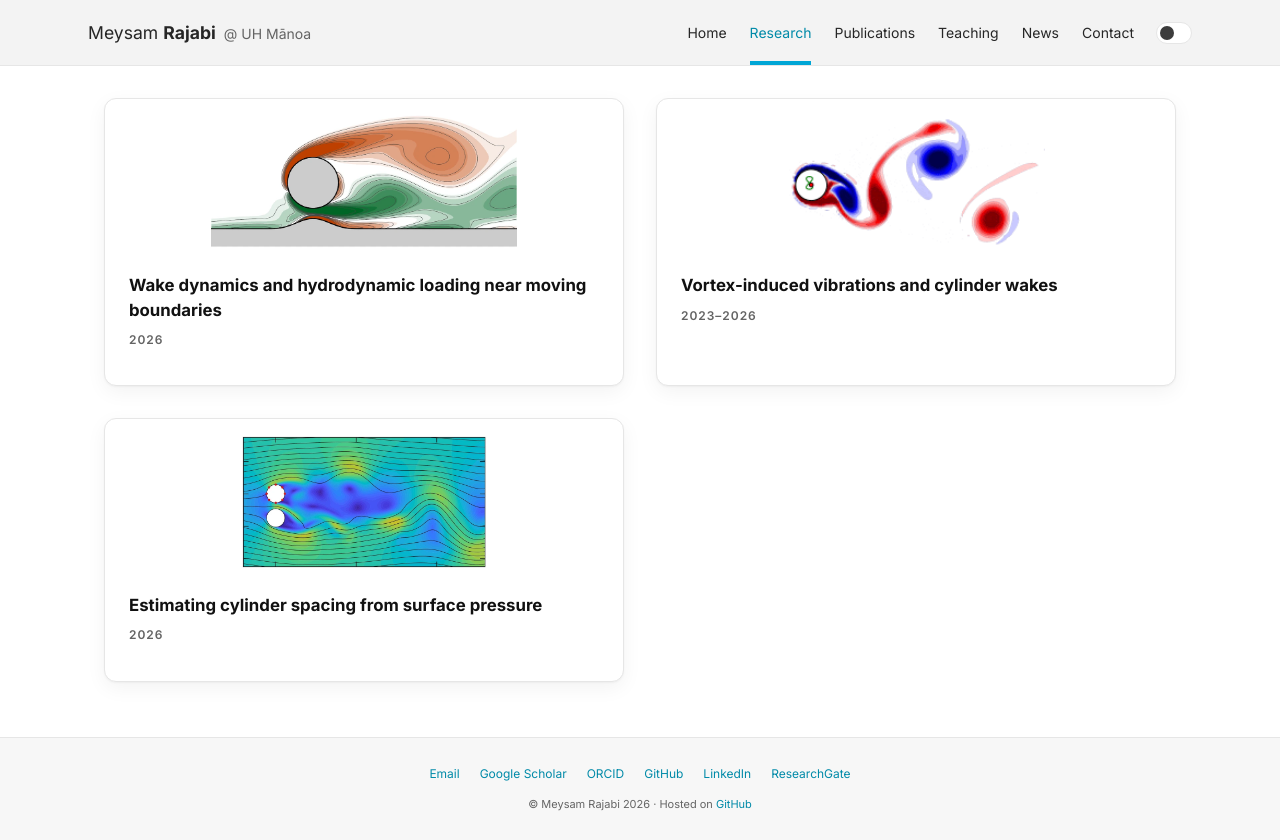
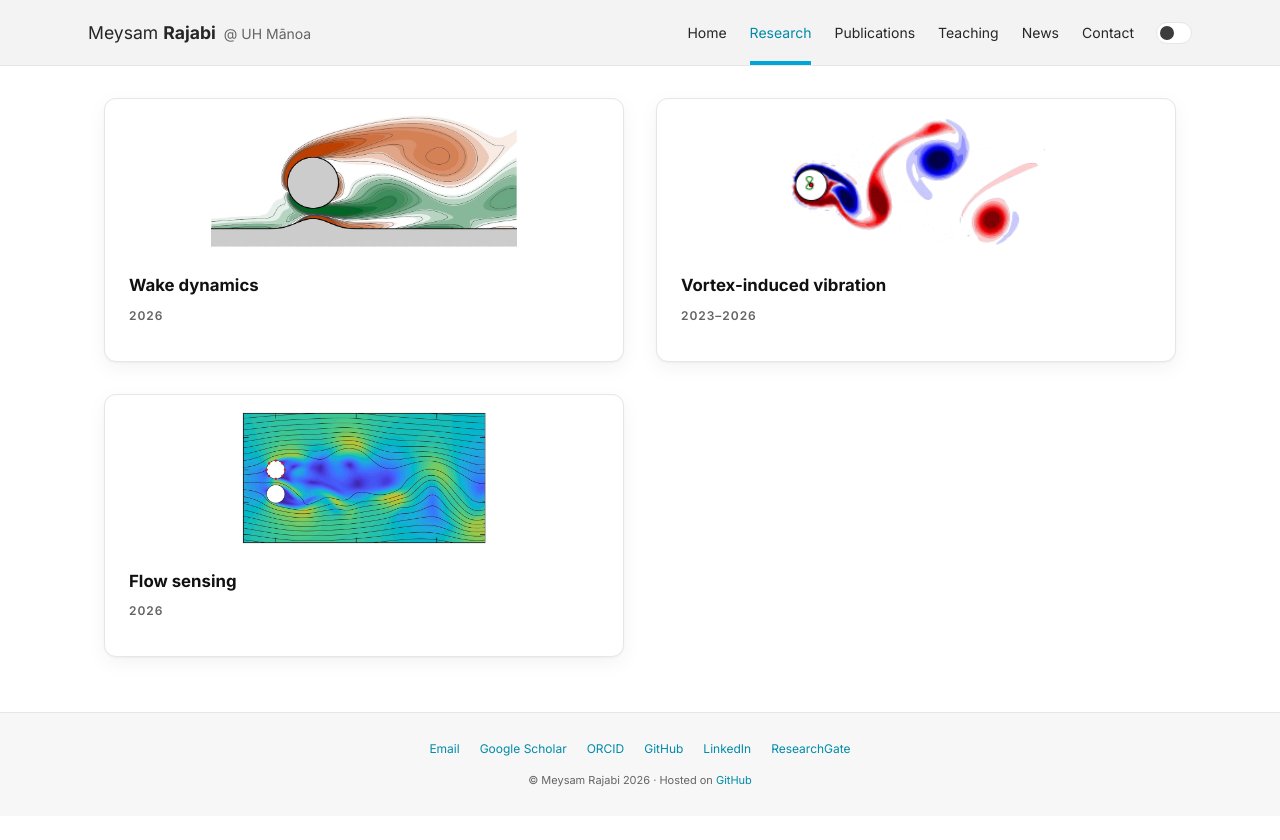
Before and after one commit to meysamrajabi95/meysamrajabi95.github.io, a plain HTML site: page research/index.html in a window 1280 px wide. After the commit the page ends 816 px from the top, so only its background shows below. Drawn offline with Linux system fonts and the light colour scheme.

Commit message:
Name the three research sections by topic

```diff
--- a/research/index.html
+++ b/research/index.html
@@ -37,21 +37,21 @@
       <a class="topic-card" id="wake-dynamics" href="wake-dynamics/">
         <div class="topic-image"><img src="../assets/images/research-preview-wake.webp" alt=""></div>
         <div class="topic-caption">
-          <h2>Wake dynamics and hydrodynamic loading near moving boundaries</h2>
+          <h2>Wake dynamics</h2>
           <p><time datetime="2026">2026</time></p>
         </div>
       </a>
       <a class="topic-card" id="viv" href="viv/">
         <div class="topic-image"><img src="../assets/images/research-preview-viv.webp" alt=""></div>
         <div class="topic-caption">
-          <h2>Vortex-induced vibrations and cylinder wakes</h2>
+          <h2>Vortex-induced vibration</h2>
           <p><time datetime="2023">2023</time>–<time datetime="2026">2026</time></p>
         </div>
       </a>
       <a class="topic-card" id="flow-sensing" href="flow-sensing/">
         <div class="topic-image"><img src="../assets/images/research-preview-sensing.webp" alt=""></div>
         <div class="topic-caption">
-          <h2>Estimating cylinder spacing from surface pressure</h2>
+          <h2>Flow sensing</h2>
           <p><time datetime="2026">2026</time></p>
         </div>
       </a>
```
Also changed, not shown: research/flow-sensing/index.html (+3 -3 lines), research/viv/index.html (+3 -3 lines), research/wake-dynamics/index.html (+3 -3 lines).
